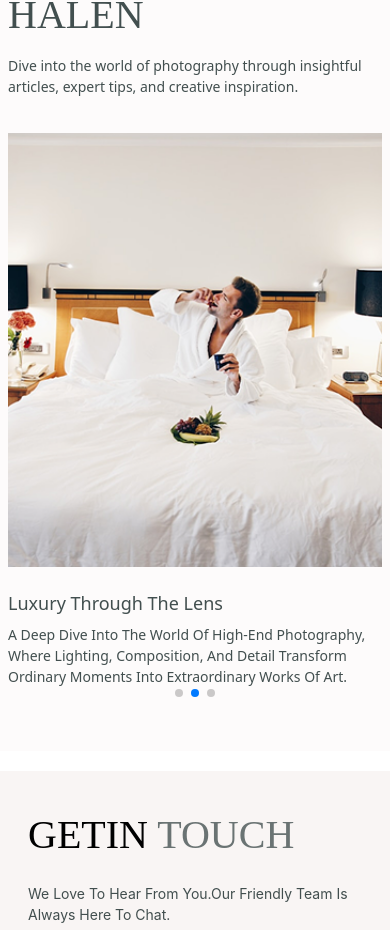
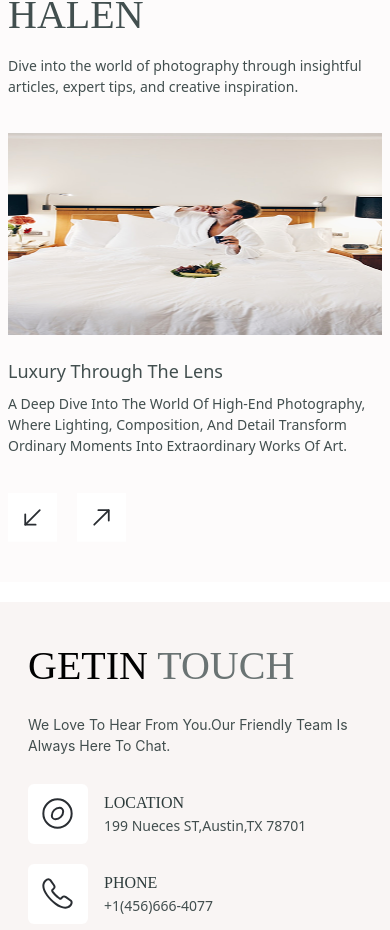
Before and after one commit to Salman-Ahamed/kieke-photo, a Vue app: page / in a window 390 px wide. Shown: the part 3214-4144 px from the top of the page. Built offline with nearby package versions, Linux system fonts and the light colour scheme.

Commit message:
Refactor Levensverhalen component to remove Swiper integration and implement manual slide navigation with buttons for improved performance and simplicity

```diff
--- a/src/components/Home/Levensverhalen.vue
+++ b/src/components/Home/Levensverhalen.vue
@@ -2,14 +2,9 @@
 import i1 from "../../assets/Home/Levensverhalen/i1.png";
 import i2 from "../../assets/Home/Levensverhalen/i2.png";
 import i3 from "../../assets/Home/Levensverhalen/i3.png";
-import { ref } from "vue";
-import { Swiper, SwiperSlide } from "swiper/vue";
-import { Autoplay, Pagination } from "swiper/modules";
-
-// Add type declaration references
-/// <reference types="swiper" />
-import "swiper/css";
-import "swiper/css/pagination";
+import Donwarrow from "../../assets/icons/dwonarrow.svg";
+import Uparrow from "../../assets/icons/uparrow.svg";
+import { ref, onMounted, onUnmounted } from "vue";
 
 const articles = ref([
   {
@@ -31,6 +26,56 @@ const articles = ref([
       "Light is the essence of photography. Learn how to manipulate natural and artificial light to create stunning, high-end visuals that exude sophistication.",
   },
 ]);
+
+const currentIndex = ref(0);
+let autoSlideInterval: number | null = null;
+
+const startAutoSlide = () => {
+  autoSlideInterval = setInterval(() => {
+    nextSlide();
+  }, 3000);
+};
+
+const stopAutoSlide = () => {
+  if (autoSlideInterval) {
+    clearInterval(autoSlideInterval);
+    autoSlideInterval = null;
+  }
+};
+
+const nextSlide = () => {
+  currentIndex.value = (currentIndex.value + 1) % articles.value.length;
+};
+
+const prevSlide = () => {
+  currentIndex.value =
+    currentIndex.value === 0
+      ? articles.value.length - 1
+      : currentIndex.value - 1;
+};
+
+// Start auto-sliding when component is mounted
+onMounted(() => {
+  startAutoSlide();
+});
+
+// Clean up interval when component is unmounted
+onUnmounted(() => {
+  stopAutoSlide();
+});
+
+// Modify the button click handlers to restart the timer
+const handlePrevClick = () => {
+  stopAutoSlide();
+  prevSlide();
+  startAutoSlide();
+};
+
+const handleNextClick = () => {
+  stopAutoSlide();
+  nextSlide();
+  startAutoSlide();
+};
 </script>
 
 <template>
@@ -54,37 +99,24 @@ const articles = ref([
           </div>
           <div class="md:flex gap-4">
             <!-- Mobile view -->
-            <div class="md:hidden">
-              <swiper
-                :modules="[Autoplay, Pagination]"
-                :slides-per-view="1"
-                :space-between="20"
-                :autoplay="{ delay: 2000, disableOnInteraction: false }"
-                pagination
-                class="mySwiper"
-              >
-                <swiper-slide v-for="(item, index) in articles" :key="index">
-                  <div class="flex-1">
+            <div class="flex-1 md:hidden">
               <img
-                      class="w-full max-h-[450px] object-fit-fill"
-                      :src="item.image"
+                class="w-[100%] max-h-[202px]"
+                :src="articles[currentIndex].image"
                 alt=""
               />
               <div class="pt-3 pb-4">
                 <h1
                   class="text-[#2D3B3BE5] text-[18px] font-[500] md:text-[24px] leading-[140%] capitalize pt-3"
                 >
-                        {{ item.title }}
+                  {{ articles[currentIndex].title }}
                 </h1>
                 <p
                   class="text-[#2D3B3BE5] text-[14px] md:text-[18px] leading-[150%] capitalize py-2"
                 >
-                        {{ item.description }}
+                  {{ articles[currentIndex].description }}
                 </p>
               </div>
-                  </div>
-                </swiper-slide>
-              </swiper>
             </div>
 
             <!-- Desktop view -->
@@ -119,6 +151,14 @@ const articles = ref([
             </div>
           </div>
         </div>
+        <div class="flex gap-5 mt-3 md:hidden">
+          <button @click="handlePrevClick">
+            <img :src="Donwarrow" alt="Previous" />
+          </button>
+          <button @click="handleNextClick">
+            <img :src="Uparrow" alt="Next" />
+          </button>
+        </div>
       </div>
 
       <!-- right side  -->
```
Lines whose indentation alone changed are shown as unchanged.
